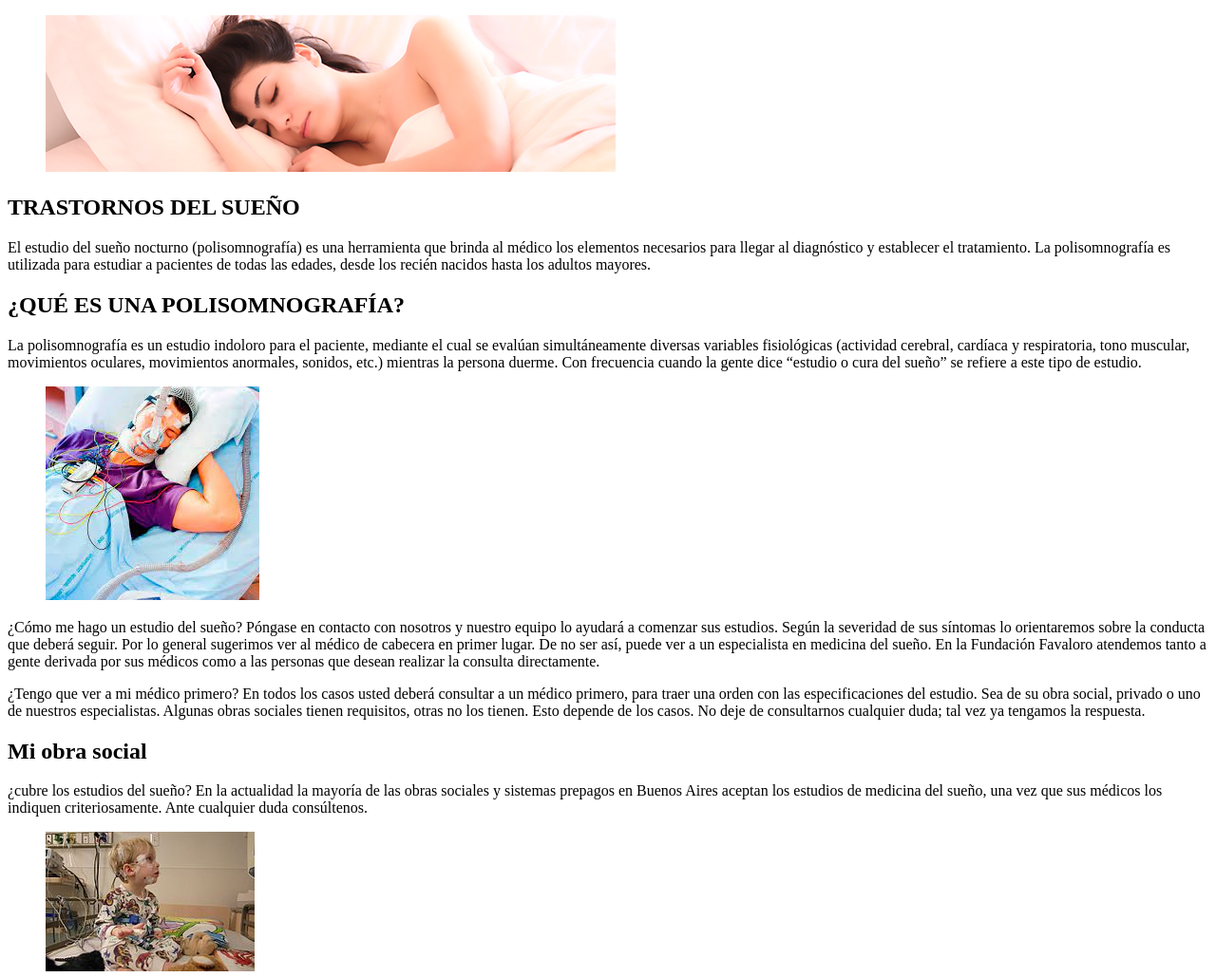
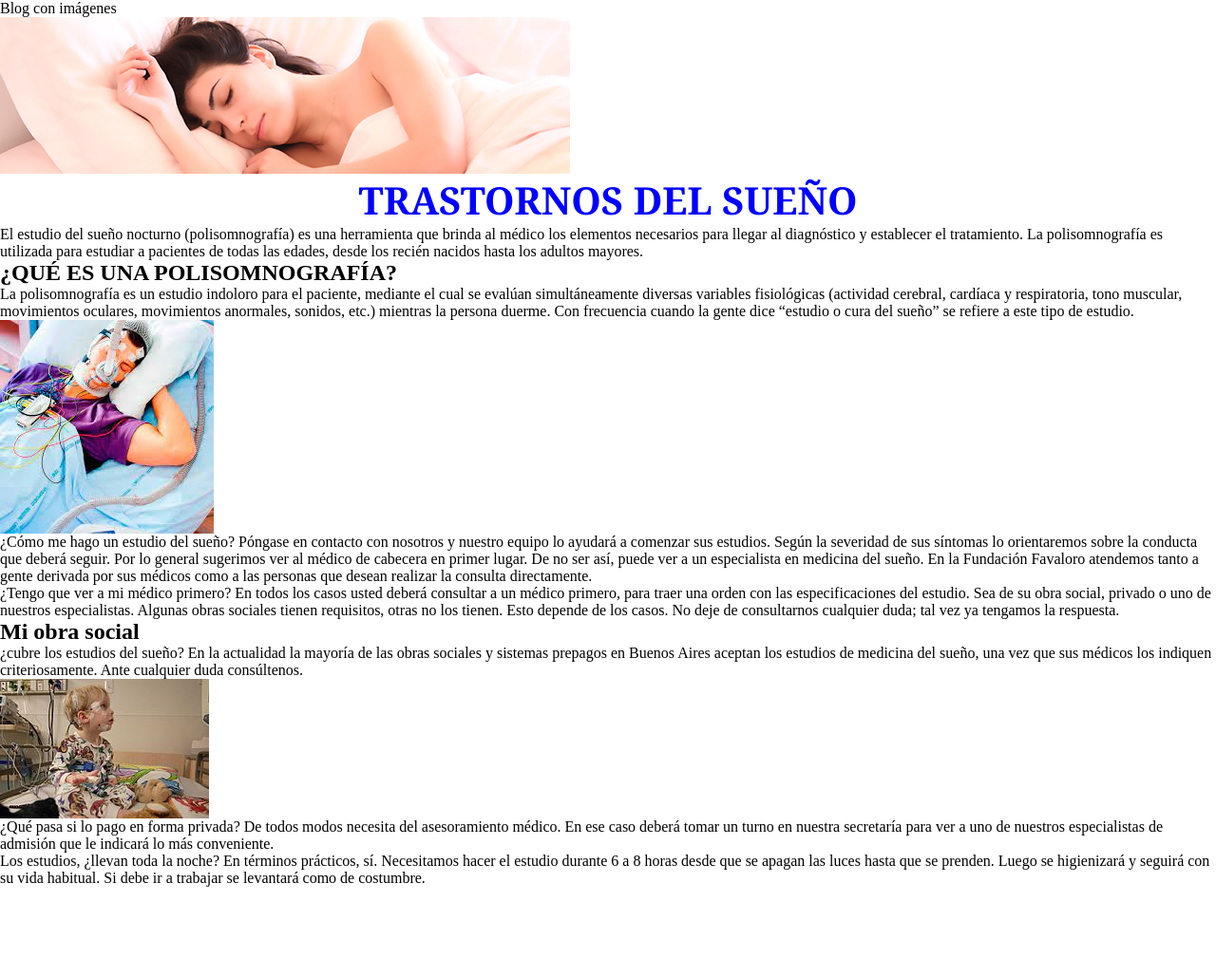
Before and after one commit to cintyy73/08-blog-img, a plain HTML site: page index.html in a window 1280 px wide. Shown: the top 1029 px of the page at 95% size. After the commit the page ends 934 px from the top, so only its background shows below. Drawn offline with Linux system fonts and the light colour scheme.

Commit message:
css en proceso

```diff
--- a/index.html
+++ b/index.html
@@ -5,11 +5,13 @@
     <meta charset="UTF-8">
     <meta http-equiv="X-UA-Compatible" content="IE=edge">
     <meta name="viewport" content="width=device-width, initial-scale=1.0">
+    <link rel="stylesheet" href="./styles.css">
     <title>Blog con imágenes</title>
 </head>
 
 <body>
-    <section>
+    <article class="container">
+        <section class="primer-img">
             <figure>
                 <img src="./header_trastorno_del_sueni.jpg" alt="persona durmiendo">
             </figure>
@@ -27,7 +29,7 @@
                 oculares, movimientos anormales, sonidos, etc.) mientras la persona duerme. Con frecuencia cuando la gente
                 dice “estudio o cura del sueño” se refiere a este tipo de estudio.
             </p>
-        <figure>
+            <figure class="segunda-img">
                 <a target="_blank" href="https://es.wikipedia.org/wiki/Polisomnograf%C3%ADa"><img src="./descarga.jpg"
                         alt="polisomnografía en proceso">
                 </a>
@@ -62,7 +64,7 @@
                 de medicina del sueño, una vez que sus médicos los indiquen criteriosamente. Ante cualquier duda
                 consúltenos.
             </p>
-        <figure>
+            <figure class="tercer-img">
                 <a target="_blank" href="https://www.neurofisiologia.com.mx/polisomnografia/"><img src="./220px-Pediatric_polysomnogram.jpg" alt="polisomnografía pediatrica"></a>
 
             </figure>
@@ -77,6 +79,7 @@
                 levantará como de costumbre.
             </p>
         </section>
+    </article>
 
 
 
--- /dev/null
+++ b/styles.css
@@ -0,0 +1,36 @@
+* {
+    margin: 0;
+    padding: 0;
+    display: block  ;
+}
+section figure  .primer-img {
+    width: 100%;
+    height: 60vh;
+   justify-content: center;
+}
+section figure  .segunda-img {
+    width: 60%;
+    height: 60vh;
+    justify-content: center;
+
+}
+section figure  .tercera-img {
+    width: 60%;
+    height: 60vh;
+
+}
+ section {
+    justify-content: space-evenly;
+ }
+
+h1 {
+    font-family: Georgia, 'Times New Roman', Times, serif;
+    font-weight: bold;
+    text-align: center;
+    color: blue;
+    font-size: 40px;
+}
+p  {
+    text-align: left;
+
+}
```
Lines whose indentation alone changed are shown as unchanged.
